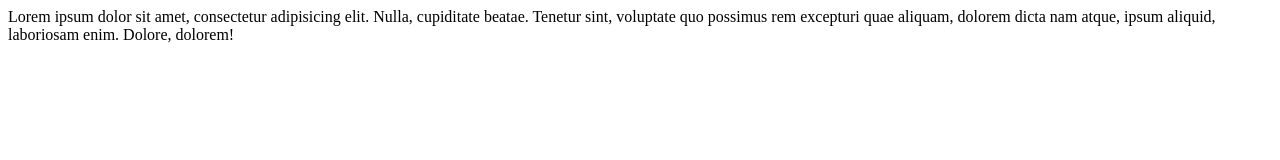
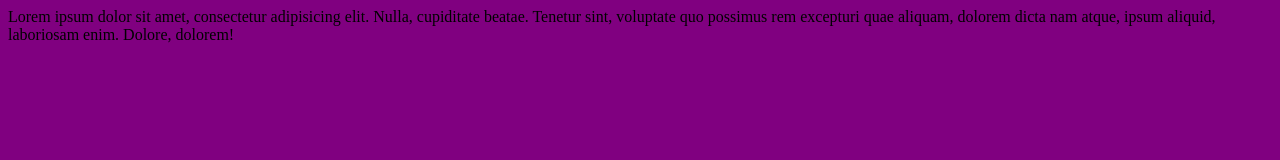
Before and after one commit to Dronozavr/site, a plain HTML site: page index.html in a window 1280 px wide. Drawn offline with Linux system fonts and the light colour scheme.

Commit message:
Purple body

```diff
--- a/style.css
+++ b/style.css
@@ -1,3 +1,3 @@
 body {
-	background-color: #green;
+	background-color: purple;
 }
```
